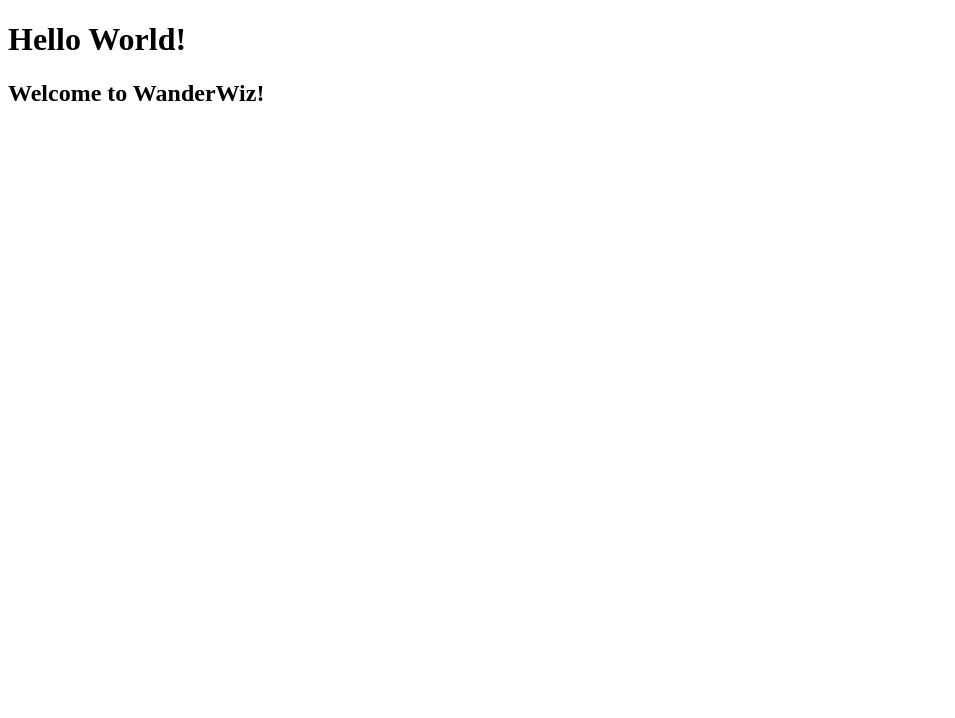
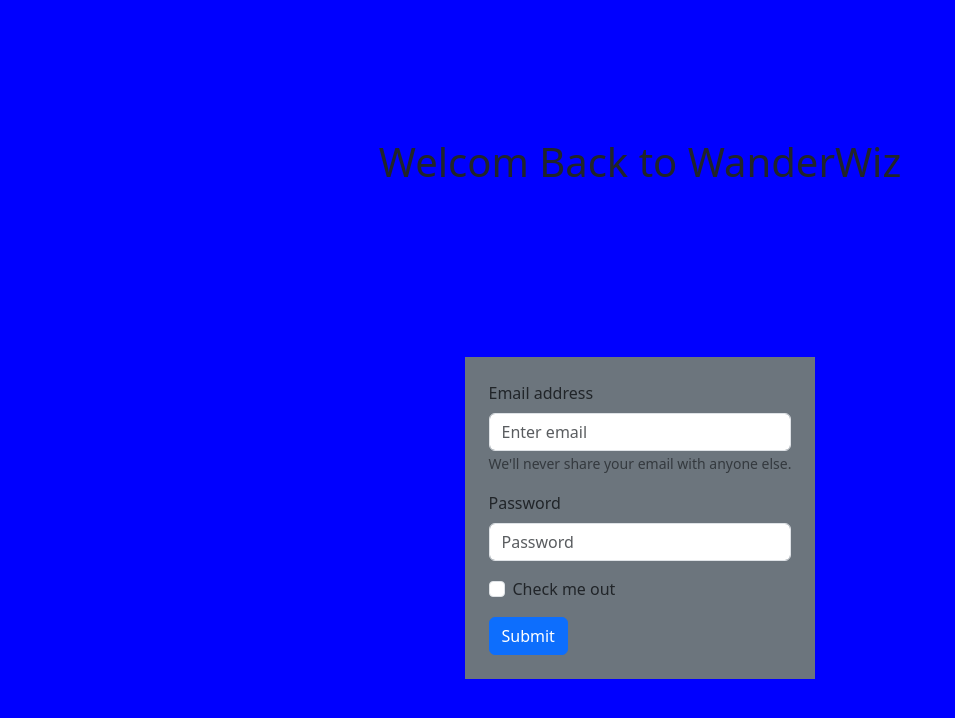
Before and after one commit to harshal2804/WanderWiz, a React (Vite) app in the folder Code/frontend/: page / in a window 1280 px wide. Shown: the top 718 px of the page, without its empty margins (0-955 px from the left). Built offline with nearby package versions, Linux system fonts and the light colour scheme.

Commit message:
make basic login page

```diff
--- a/Code/frontend/index.html
+++ b/Code/frontend/index.html
@@ -1,13 +1,18 @@
 <!doctype html>
 <html lang="en">
+
 <head>
   <meta charset="UTF-8" />
   <link rel="icon" type="image/svg+xml" href="/vite.svg" />
+  <link rel="stylesheet" href="https://cdn.jsdelivr.net/npm/bootstrap@5.3.0/dist/css/bootstrap.min.css"
+    integrity="sha384-9ndCyUaIbzAi2FUVXJi0CjmCapSmO7SnpJef0486qhLnuZ2cdeRhO02iuK6FUUVM" crossorigin="anonymous" />
   <meta name="viewport" content="width=device-width, initial-scale=1.0" />
   <title>WanderWiz</title>
 </head>
+
 <body>
   <div id="root"></div>
   <script type="module" src="/src/main.jsx"></script>
 </body>
+
 </html>
--- a/Code/frontend/package.json
+++ b/Code/frontend/package.json
@@ -10,7 +10,9 @@
     "preview": "vite preview"
   },
   "dependencies": {
+    "bootstrap": "^5.3.2",
     "react": "^18.2.0",
+    "react-bootstrap": "^2.8.0",
     "react-dom": "^18.2.0"
   },
   "devDependencies": {
--- a/Code/frontend/src/App.jsx
+++ b/Code/frontend/src/App.jsx
@@ -1,9 +1,10 @@
+import Login from "./Pages/Login"
+
 function App() {
 
   return (
     <>
-      <h1>Hello World!</h1>
-      <h2> Welcome to WanderWiz!</h2>
+      <Login/>
     </>
   )
 }
--- /dev/null
+++ b/Code/frontend/src/pages/Login.jsx
@@ -0,0 +1,39 @@
+import Button from 'react-bootstrap/Button';
+import Form from 'react-bootstrap/Form';
+
+function Login() {
+    const myStyle = {
+        height: '100vh',
+        // backgroundImage: "url('../../public/Login_bg.jpeg')"
+        backgroundColor: 'blue'
+    }
+  return (
+    <>
+    <div className='p-5 d-flex flex-column justify-content-around' style={myStyle}>
+        <h1 className='p-3 mx-auto'>Welcom Back to WanderWiz</h1>
+        <Form  className='p-3 mx-auto p-4 bg-secondary'>
+        <Form.Group className="mb-3" controlId="formBasicEmail">
+            <Form.Label>Email address</Form.Label>
+            <Form.Control type="email" placeholder="Enter email" />
+            <Form.Text className="text-muted">
+            We'll never share your email with anyone else.
+            </Form.Text>
+        </Form.Group>
+
+        <Form.Group className="mb-3" controlId="formBasicPassword">
+            <Form.Label>Password</Form.Label>
+            <Form.Control type="password" placeholder="Password" />
+        </Form.Group>
+        <Form.Group className="mb-3" controlId="formBasicCheckbox">
+            <Form.Check type="checkbox" label="Check me out" />
+        </Form.Group>
+        <Button variant="primary" type="submit">
+            Submit
+        </Button>
+        </Form>
+        </div>
+    </>
+  );
+}
+
+export default Login;
```
Also changed, not shown: Code/frontend/public/login_bg.jpeg (added), 1 other file (tests, documents, lock files or other folders). Lines whose indentation alone changed are shown as unchanged.
